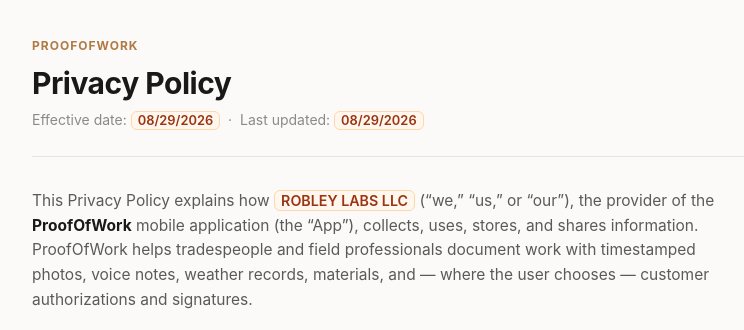
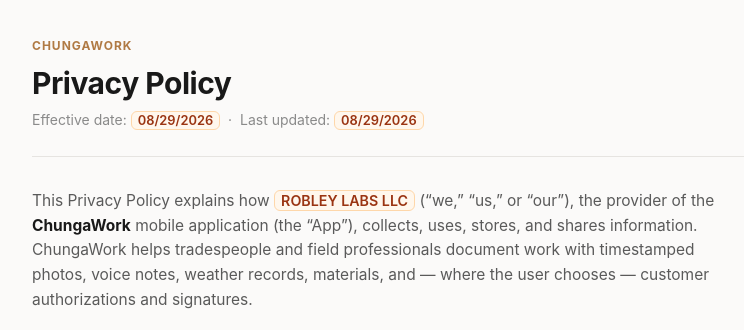
Before and after one commit to HassanDev1/proofofwork-site, a plain HTML site: page privacy.html in a window 1280 px wide. Shown: the top 330 px of the page, 248-992 px from the left. Drawn offline with Linux system fonts and the light colour scheme.

Commit message:
Update Privacy Policy branding from ProofOfWork to ChungaWork

```diff
--- a/privacy.html
+++ b/privacy.html
@@ -3,7 +3,7 @@
 <head>
 <meta charset="UTF-8" />
 <meta name="viewport" content="width=device-width, initial-scale=1.0" />
-<title>Privacy Policy — ProofOfWork</title>
+<title>Privacy Policy — ChungaWork</title>
 <style>
   :root{
     --bg:#fbfaf9; --card:#ffffff; --ink:#191919; --ink2:#5a5a5a; --ink3:#8a8a8a;
@@ -41,12 +41,12 @@
 <body>
 <div class="wrap">
 <header>
-  <div class="badge">ProofOfWork</div>
+  <div class="badge">ChungaWork</div>
   <h1>Privacy Policy</h1>
   <div class="meta">Effective date: <span class="placeholder">08/29/2026</span> &nbsp;·&nbsp; Last updated: <span class="placeholder">08/29/2026</span></div>
 </header>
 
-<p>This Privacy Policy explains how <span class="placeholder">ROBLEY LABS LLC</span> (&ldquo;we,&rdquo; &ldquo;us,&rdquo; or &ldquo;our&rdquo;), the provider of the <strong>ProofOfWork</strong> mobile application (the &ldquo;App&rdquo;), collects, uses, stores, and shares information. ProofOfWork helps tradespeople and field professionals document work with timestamped photos, voice notes, weather records, materials, and — where the user chooses — customer authorizations and signatures.</p>
+<p>This Privacy Policy explains how <span class="placeholder">ROBLEY LABS LLC</span> (&ldquo;we,&rdquo; &ldquo;us,&rdquo; or &ldquo;our&rdquo;), the provider of the <strong>ChungaWork</strong> mobile application (the &ldquo;App&rdquo;), collects, uses, stores, and shares information. ChungaWork helps tradespeople and field professionals document work with timestamped photos, voice notes, weather records, materials, and — where the user chooses — customer authorizations and signatures.</p>
 
 <div class="note">
   <strong>The short version.</strong> Most of your data — your jobs, photos, voice notes, weather records, materials, and payment notes — is stored <strong>only on your device</strong>. It is not uploaded to us. The main exception is the optional remote‑signing feature: when you choose to send a signing link to a customer, the details needed for that signature are stored on our cloud infrastructure so the customer can review and sign. Details below.
@@ -141,7 +141,7 @@
 <p>If you have questions or requests regarding this Policy or your information, contact:</p>
 <p>
   <span class="placeholder">ROBLEY LABS LLC</span><br />
-  Email: <span class="placeholder">moha813@gmail.com</span><br />
+  Email: <span class="placeholder">support@chungawork.com</span><br />
   <!-- <span class="placeholder">[BUSINESS MAILING ADDRESS — optional but recommended]</span> -->
 </p>
 
```
